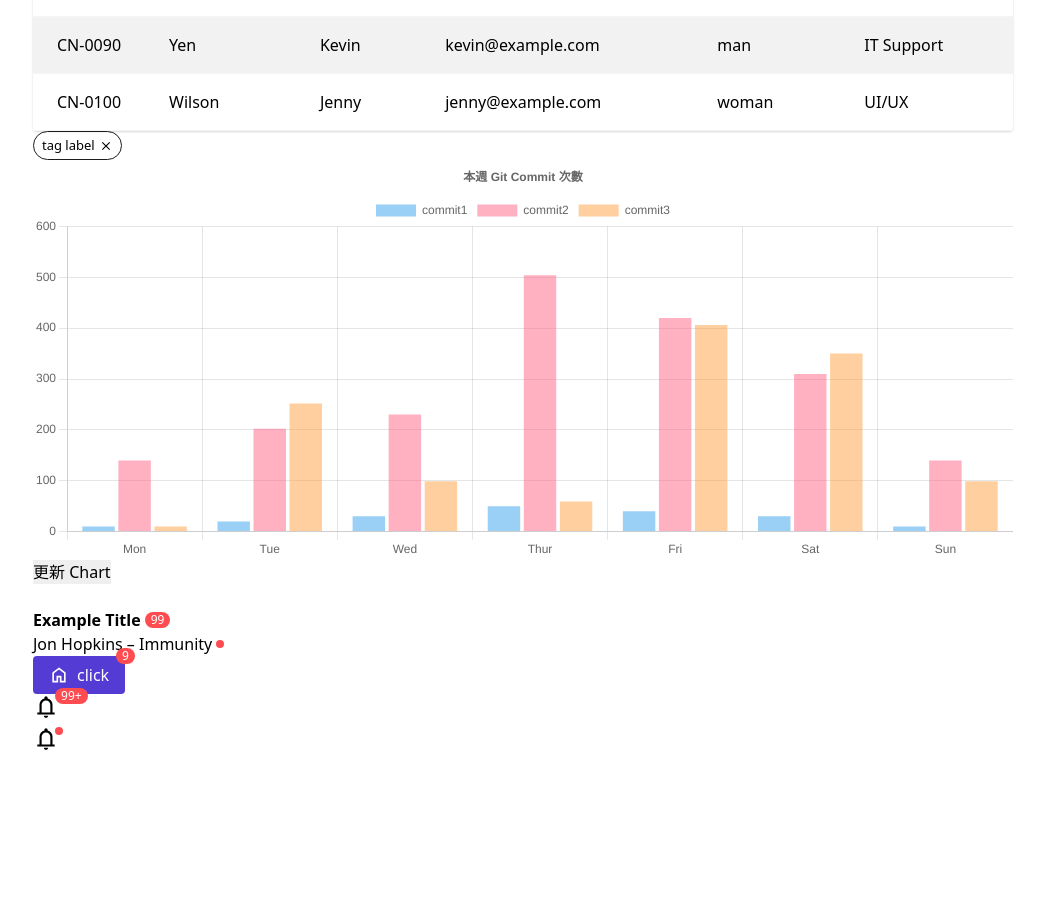
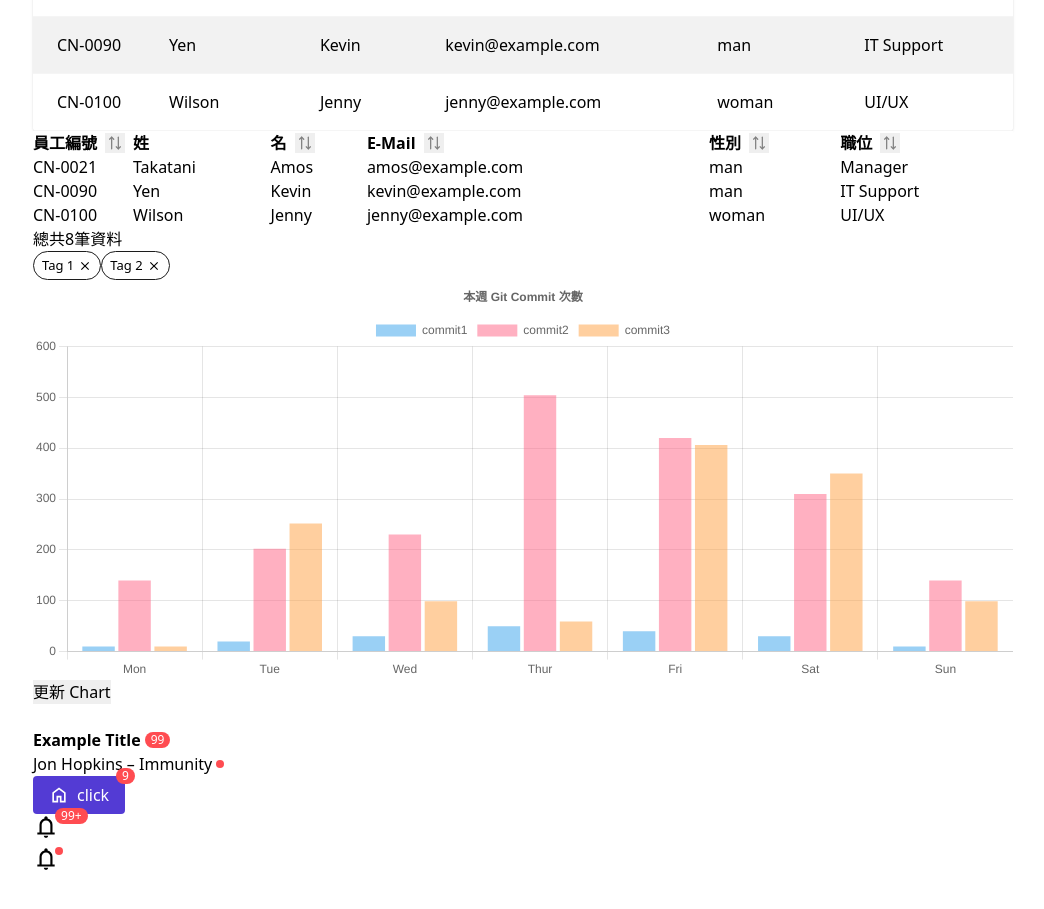
Before and after one commit to jonyworker/comp_dev_space, a Vue app: page / in a window 1280 px wide. Shown: the part 2802-3711 px from the top of the page, without its empty margins (117-1161 px from the left). Built offline with nearby package versions, Linux system fonts and the light colour scheme.

Commit message:
🆙update：更新 tag 程式碼。

```diff
--- a/src/App.vue
+++ b/src/App.vue
@@ -32,6 +32,7 @@ import { useDialog } from "@/composables/useDialog.js";
 import Dialog from "@/ui/element/Dialog/Dialog.vue";
 import Breadcrumb from "@/ui/element/Breadcrumb/Breadcrumb.vue";
 import Table from "@/ui/element/Table/Table.vue";
+import TablePeter from "@/ui/element/Table/TablePeter.vue";
 import Tag from "@/ui/element/Tag/Tag.vue";
 import Chart from "@/ui/element/Chart/Chart.vue";
 import Badge from "@/ui/element/Badge/Badge.vue";
@@ -265,6 +266,16 @@ const columnCellData = ref([
         position: "UI/UX",
     },
 ]);
+
+// Tag 所需資料
+
+const tagsData = ref([
+	{ id: 1, label: 'Tag 1' },
+	{ id: 2, label: 'Tag 2' },
+]);
+const removeTag = (id) => {
+	tagsData.value = tagsData.value.filter(tag => tag.id !== id);
+};
 
 // chart 所需資料
 const chartData = reactive({
@@ -620,8 +631,20 @@ const updateData = () => {
             <!-- <template #columnHead-employeeId="{ item }">hahahahahha </template> -->
         </Table>
 
+	    <TablePeter
+		    :columnHeadData="columnHeadData"
+	    :columnCellData="columnCellData"
+	    :rowSelector="false">
+
+	    </TablePeter>
+
         <!-- Tag -->
-        <Tag label="tag label" removable></Tag>
+        <Tag
+	        v-for="tag in tagsData"
+	        :key="tag.id"
+	        :label="tag.label"
+	        :removable="true"
+	        @remove="removeTag(tag.id)"></Tag>
 
 		<!--Chart-->
 	    <Chart :chartdata="chartData"></Chart>
--- a/src/ui/element/Tag/Tag.vue
+++ b/src/ui/element/Tag/Tag.vue
@@ -2,6 +2,7 @@
 import { ref } from "vue";
 import Icon from "@/ui/element/Icon/Icon.vue";
 
+const emits = defineEmits(['remove']);
 // 定義 Props
 const props = defineProps({
     themeColor: {
@@ -27,16 +28,20 @@ const props = defineProps({
         default: false,
     },
 });
+
+const closeTag = () => {
+	emits('remove');
+};
 </script>
 
 <template>
     <div class="tag__container">
-        <span class="tag__label">{{ props.label }}</span>
+	    <span class="tag__label">{{ props.label }}</span>
         <Icon
             v-if="props.removable"
             name="close"
             size="14"
-            @click="$emit('remove')"
+            @click="closeTag()"
         ></Icon>
     </div>
 </template>
```
